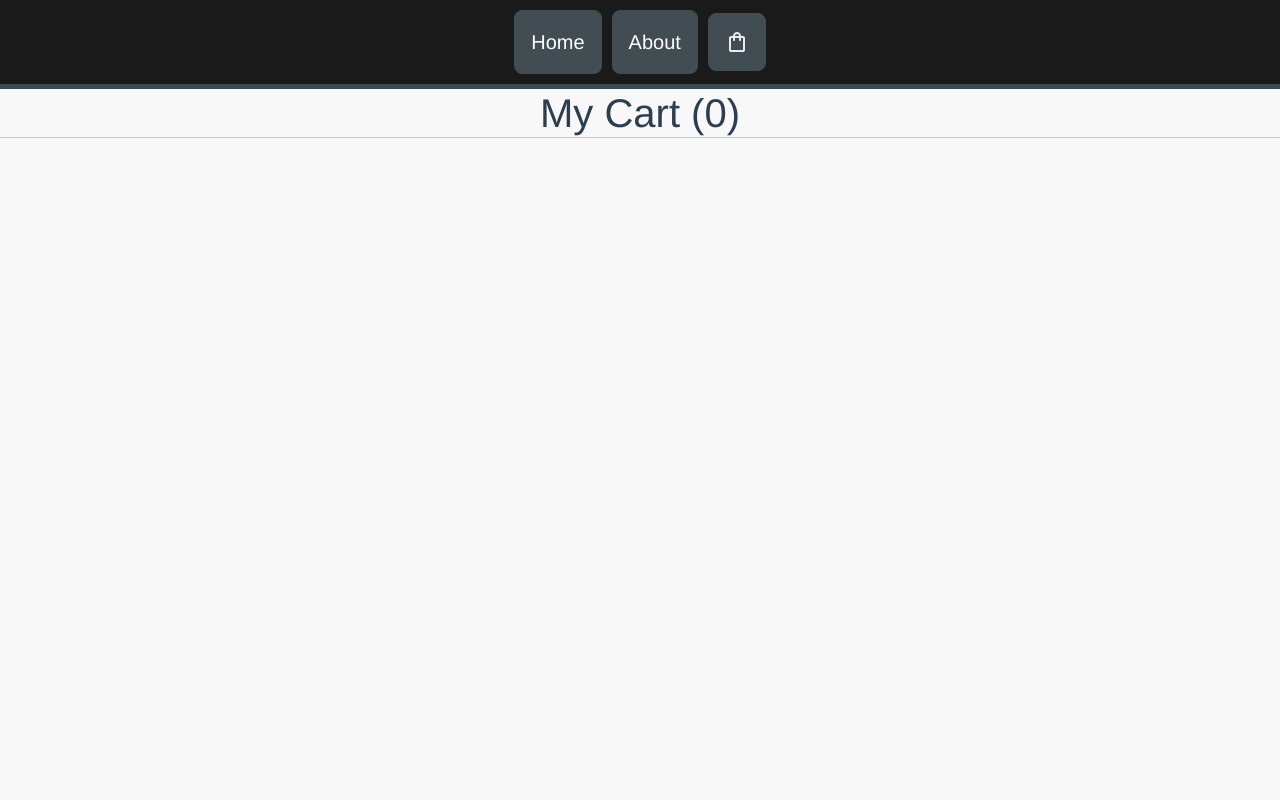
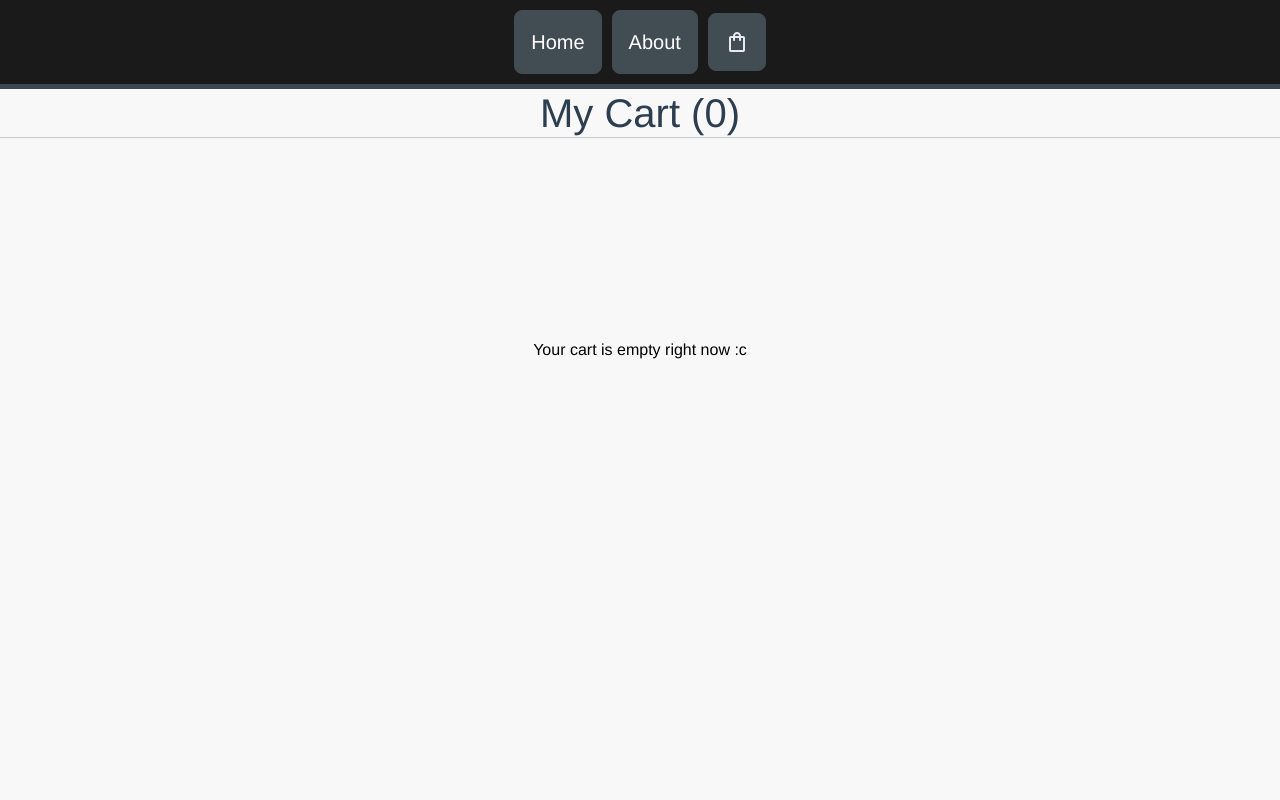
Before and after one commit to ilevex0/mercadinho-vue, a Vue app: page /my-cart in a window 1280 px wide. Shown: the top 800 px of the page. Built offline with nearby package versions, Linux system fonts and the light colour scheme; what vue-sweetalert2 would draw is missing.

Commit message:
final project

```diff
--- a/src/App.vue
+++ b/src/App.vue
@@ -123,20 +123,20 @@ export default {
         });
     },
     AddedToCartAnimation() {
-      const Toast = this.$swal.mixin({
-        toast: true,
-        position: "top-end",
-        showConfirmButton: false,
-        timer: 3000,
-        timerProgressBar: true,
-        didOpen: (toast) => {
-          toast.onmouseenter = this.$swal.stopTimer;
-          toast.onmouseleave = this.$swal.resumeTimer;
+      const swalWithBootstrapButtons = this.$swal.mixin({
+        customClass: {
+          confirmButton: "btn btn-primary",
+          cancelButton: "btn btn-danger",
         },
+        buttonsStyling: false,
       });
-      Toast.fire({
+      swalWithBootstrapButtons
+      .fire({
+        title: "Sucess!",
+        text: "Your Cart has been updated.",
         icon: "success",
-        title: "Your cart has been updated",
+        confirmButtonText: "Continue",
+        confirmButtonClass: "btn btn-primary",
       });
     },
     returnTotalPrice() {
@@ -161,7 +161,8 @@ export default {
 .nav a {
   text-decoration: none;
 }
-.nav-button, .nav-button-hasInCart {
+.nav-button,
+.nav-button-hasInCart {
   font-size: 20px;
   padding: 16px;
   background-color: rgb(66, 76, 83);
@@ -171,7 +172,8 @@ export default {
   color: white;
   transition: all 0.2s ease;
 }
-.nav-button:hover, .nav-button-hasInCart:hover {
+.nav-button:hover,
+.nav-button-hasInCart:hover {
   transform: translateY(2px);
 }
 .nav-button-hasInCart {
--- a/src/pages/CartPage.vue
+++ b/src/pages/CartPage.vue
@@ -2,6 +2,9 @@
   <div class="CartPage">
     <h1>My Cart ({{ this.cart.length }})</h1>
     <hr />
+    <div class="cart-empty" v-if="this.cart.length <= 0">
+      <p>Your cart is empty right now :c</p>
+    </div>
     <div class="purchase-info" v-if="this.cart.length != 0">
       <h2>Total price is</h2>
       <p class="product-price">R${{ totalPrice.toFixed(2) }}</p>
@@ -117,6 +120,15 @@ export default {
 <style scoped>
 * {
   margin: 0px;
+}
+.cart-empty {
+  display: flex;
+  margin: 200px 40vw;
+  color: rgb(0, 0, 0);
+  justify-content: center;
+  align-content: center;
+  border-radius: 8px;
+  white-space: nowrap;
 }
 .purchase-info {
   margin-top: 20px;
@@ -277,13 +289,13 @@ section {
 
 @media (max-width: 843px) {
   section {
-    margin: 0px;
+    margin: 1rem 0;
     padding: 8px;
   }
 }
 @media (max-width: 447px) {
   section {
-    margin: 0px;
+    margin: 1rem 0;
     padding: 0px;
   }
 }
--- a/src/pages/PurchasePage.vue
+++ b/src/pages/PurchasePage.vue
@@ -2,6 +2,7 @@
   <div>
     <h1>Thank you for buying with us!</h1>
     <p>I hope you like this project.</p>
+    <div class="margin-footer"></div>
   </div>
 </template>
 
@@ -12,5 +13,7 @@ export default {
 </script>
 
 <style>
-
+.margin-footer {
+  margin-bottom: 900px;
+}
 </style>
```
